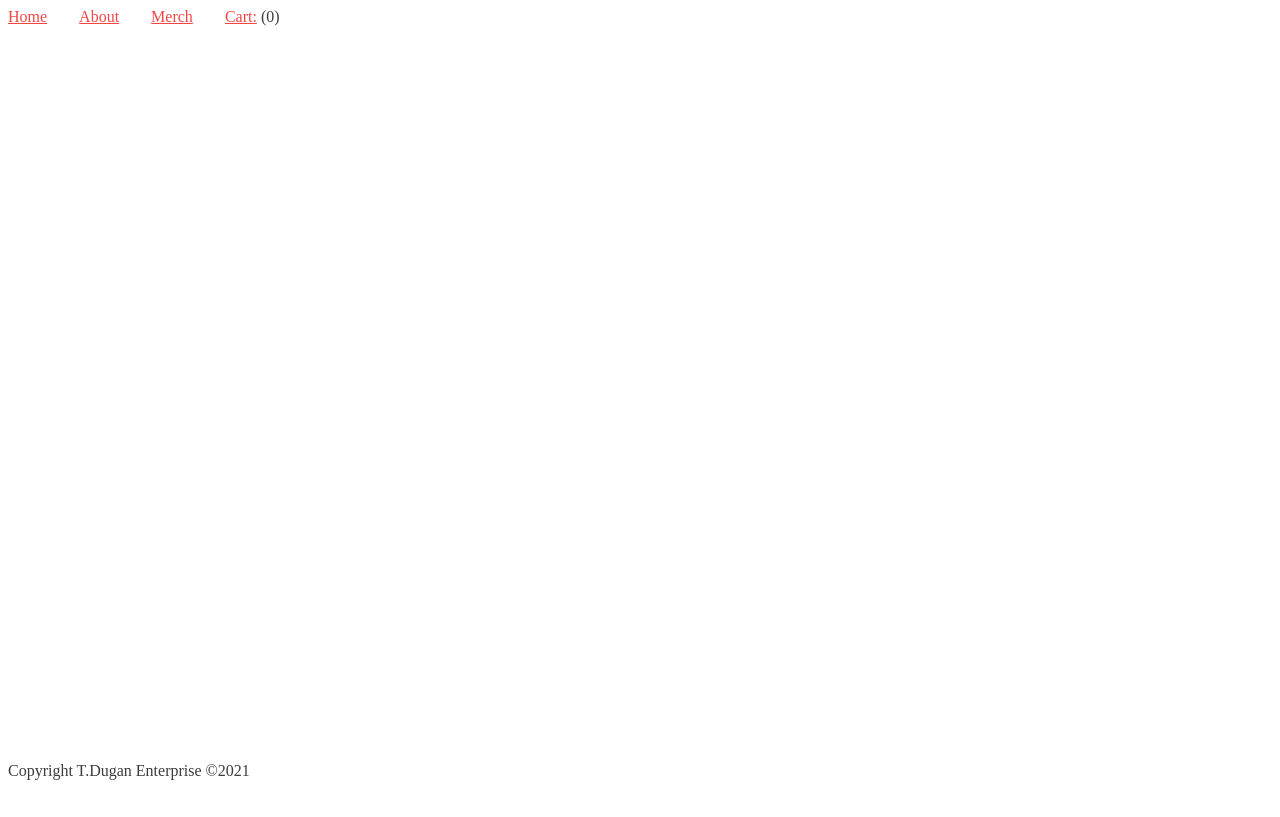
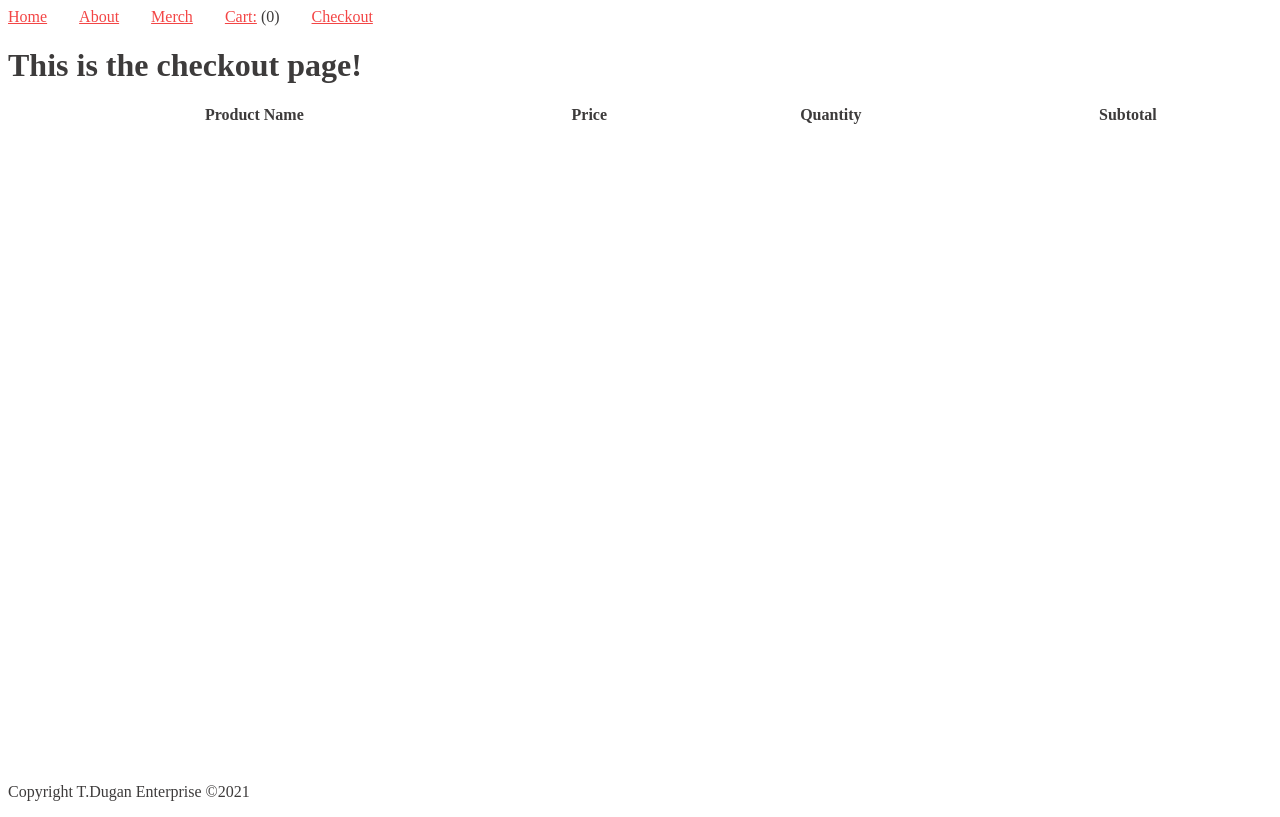
Before and after one commit to ledugani/botp-spa, a React (Create React App) app: page /checkout in a window 1280 px wide. Built offline with nearby package versions, Linux system fonts and the light colour scheme.

Commit message:
made cart a reusable component - finished day 3

```diff
--- /dev/null
+++ b/src/app/cart/index.jsx
@@ -0,0 +1,39 @@
+import React, { useContext } from 'react';
+import Context from './context';
+import { formatCurrency } from '../../modules/currency';
+
+export default function Cart() {
+	const { cartItems, changeQty } = useContext(Context);
+
+	return (
+		<table width='100%' cellSpacing={0} cellPadding={0}>
+			<thead>
+				<tr>
+					<th>Product Name</th>
+					<th>Price</th>
+					<th>Quantity</th>
+					<th>Subtotal</th>
+				</tr>
+			</thead>
+
+			<tbody>
+				{
+					cartItems.map(product => (
+						<tr>
+							<td>{product.name}</td>
+							<td>${ product.price }</td>
+							<td>
+								<input
+									type="text"
+									value={product.qty}
+									onChange={(e) => changeQty(product, parseInt(e.target.value))}
+								/>
+							</td>
+							<td>{ formatCurrency(product.price * product.qty) }</td>
+						</tr>)
+					)
+				}
+			</tbody>
+		</table>
+	);
+}
--- a/src/app/index.jsx
+++ b/src/app/index.jsx
@@ -8,6 +8,7 @@ import Homepage from '../pages/homepage';
 import AboutPage from '../pages/about';
 import MerchPage from '../pages/merch';
 import CartPage from '../pages/cart';
+import CheckoutPage from '../pages/checkout';
 
 import './styles.css';
 
@@ -32,6 +33,10 @@ export default function App() {
 						<Route path='/cart'>
 							<CartPage />
 						</Route>
+
+						<Route path='/checkout'>
+							<CheckoutPage />
+						</Route>
 					</Switch>
 				</Layout>
 			</BrowserRouter>
--- a/src/app/layout/header/index.jsx
+++ b/src/app/layout/header/index.jsx
@@ -29,6 +29,10 @@ export default function Header({ }) {
 			<li>
 				<Link to='/cart'>Cart:</Link> ({cartItems.reduce((acc, item) => acc + item.qty, 0)})
 			</li>
+
+			<li>
+				<Link to='/checkout'>Checkout</Link>
+			</li>
 		</ul>
 	</div>
 }
--- a/src/pages/cart/index.jsx
+++ b/src/pages/cart/index.jsx
@@ -1,50 +1,13 @@
 import React, { useContext } from 'react';
 import Seo from '../../app/seo';
-import cartContext from '../../app/cart/context';
-import { formatCurrency } from '../../modules/currency';
+import Cart from '../../app/cart';
 
 export default function CartPage() {
-	const { cartItems, changeQty  } = useContext(cartContext);
-
-	function handleChangeQty(e) {
-		console.dir(e.target.value);
-	}
-
 	return (
 		<>
-			<Seo title='My Cart' />
-			<h1>Cart</h1>
-			<table width='100%' cellSpacing={0} cellPadding={0}>
-				<thead>
-					<tr>
-						<th>Product Name</th>
-						<th>Price</th>
-						<th>Quantity</th>
-						<th>Subtotal</th>
-					</tr>
-				</thead>
-
-				<tbody>
-					{
-						cartItems.map(product => (
-							<tr>
-								<td>{product.name}</td>
-								<td>${ product.price }</td>
-								<td>
-									<input
-										type="text"
-										value={product.qty}
-										onChange={(e) => changeQty(product, parseInt(e.target.value))}
-									/>
-								</td>
-								<td>{ formatCurrency(product.price * product.qty) }</td>
-							</tr>)
-						)
-					}
-				</tbody>
-
-				<hr className='horizontal-rule' />
-			</table>
+			<Seo title='My cart' />
+			<h1>My cart</h1>
+			<Cart />
 		</>
 	);
 }
--- /dev/null
+++ b/src/pages/checkout/index.jsx
@@ -0,0 +1,15 @@
+import React from 'react';
+import Seo from '../../app/seo';
+import Cart from '../../app/cart';
+
+export default function CheckoutPage() {
+	return (
+		<>
+			<Seo title='Checkout Items' />
+			<h1>
+				This is the checkout page!
+			</h1>
+			<Cart />
+		</>
+	);
+}
```
Also changed, not shown: 1 other file (tests, documents, lock files or other folders).
